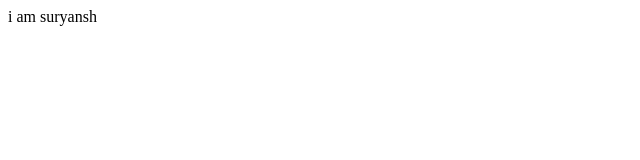
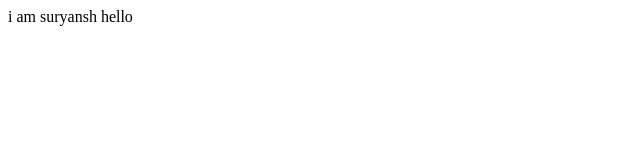
Before and after one commit to Suryansh-Soni/localrepo, a plain HTML site: page index.html in a window 1280 px wide. Shown: the full height of the page, 0-640 px from the left. Drawn offline with Linux system fonts and the light colour scheme.

Commit message:
add hello

```diff
--- a/index.html
+++ b/index.html
@@ -1 +1 @@
-<p>i am suryansh</p>
+<p>i am suryansh hello</p>
```
